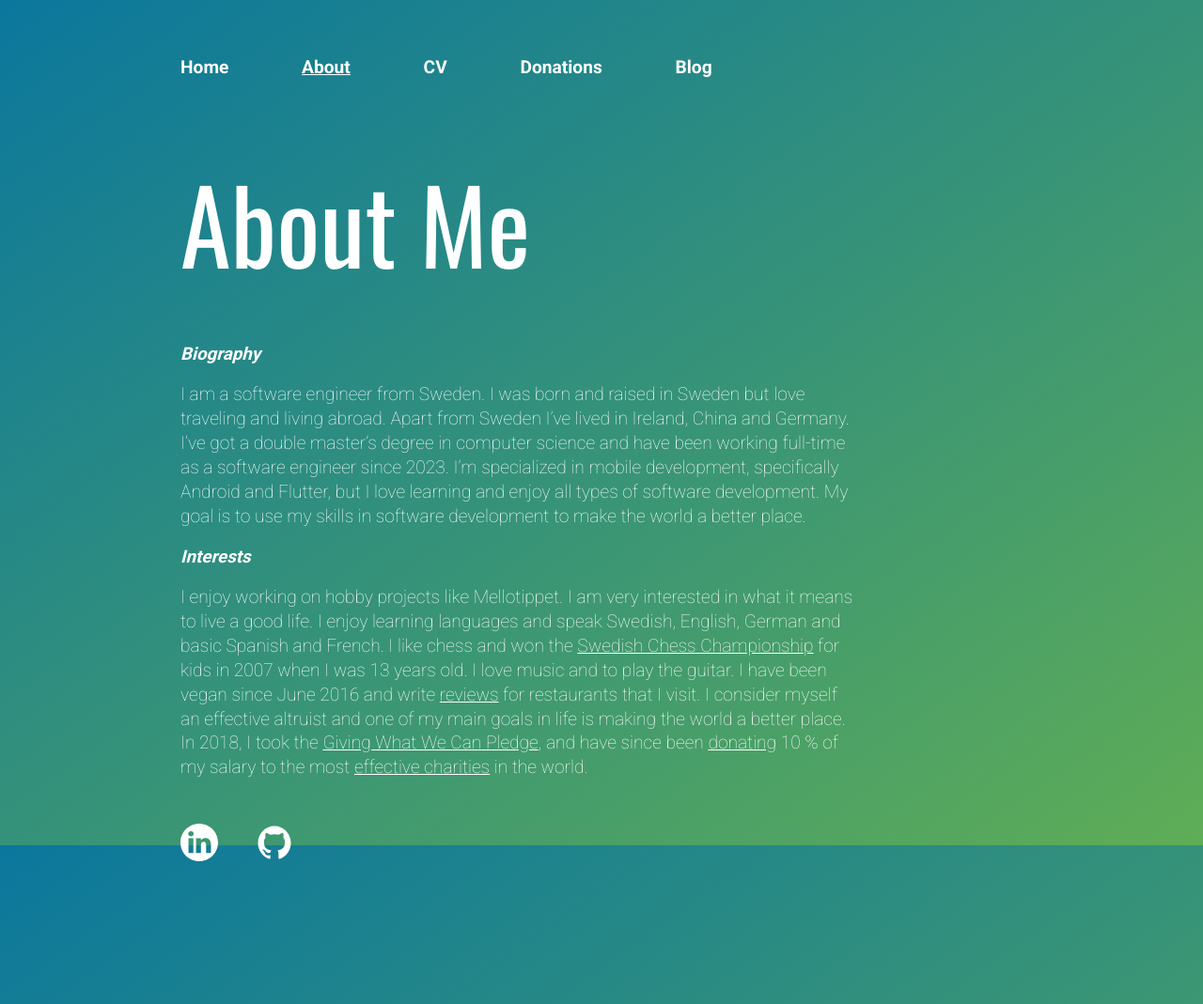
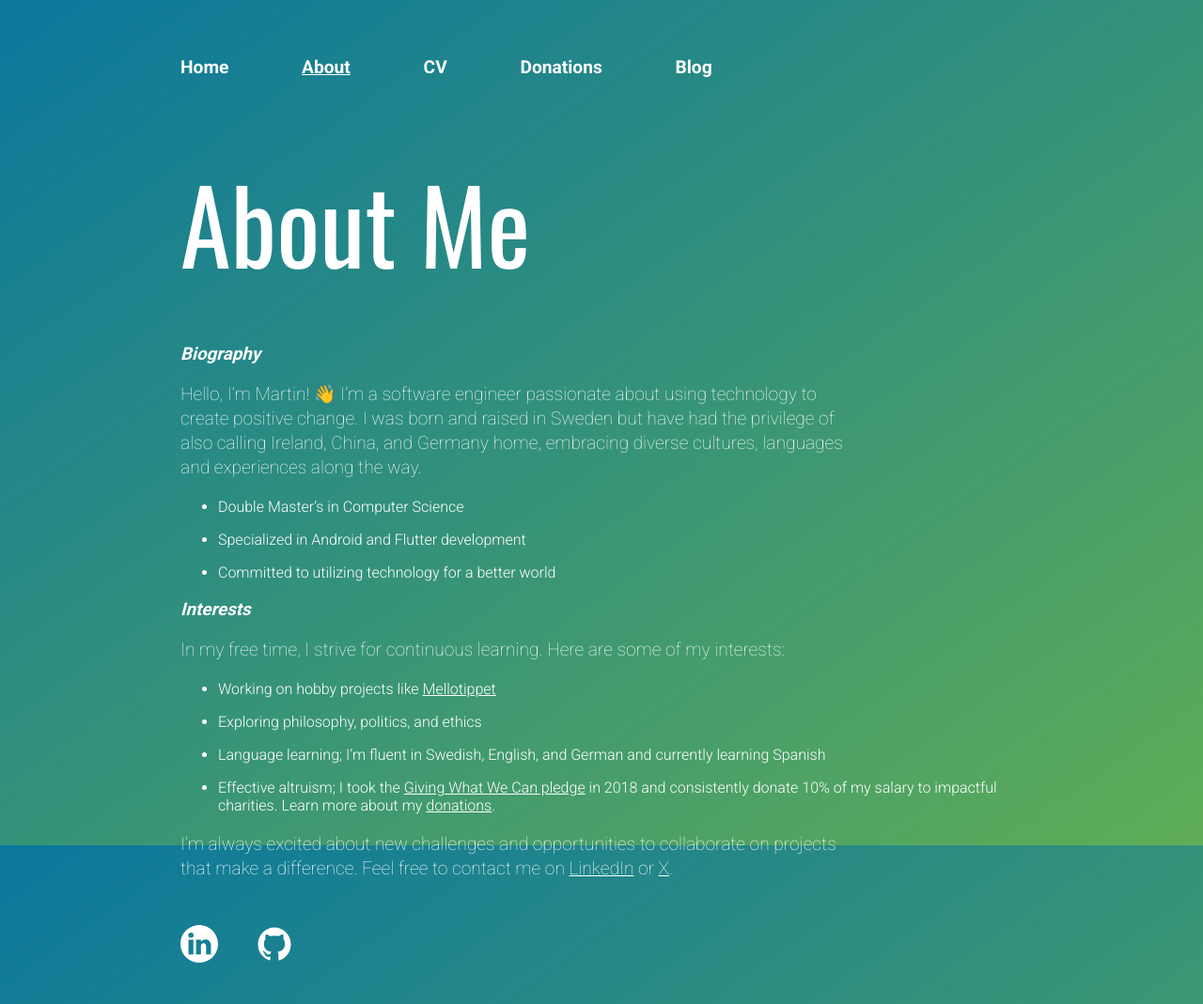
Before and after one commit to molundb/molundb.github.io, a Jekyll site: the page built from about/index.md, in a window 1280 px wide. Shown: the whole page at 94% size. Built offline with Jekyll 4.4.1, drawn with Linux system fonts in a browser that asks for light colours; nearby versions of some CDN libraries.

Commit message:
update about text

```diff
--- a/about/index.md
+++ b/about/index.md
@@ -7,21 +7,31 @@ title: About
 
 ### _Biography_
 
-I am a software engineer from Sweden. I was born and raised in Sweden but
-love traveling and living abroad. Apart from Sweden I've lived in Ireland,
-China and Germany. I've got a double master's degree in computer science and
-have been working full-time as a software engineer since 2023. I'm
-specialized in mobile development, specifically Android and Flutter, but I
-love learning and enjoy all types of software development. My goal is to use
-my skills in software development to make the world a better place.
+Hello, I'm Martin! 👋 I'm a software engineer passionate about using technology
+to create positive change. I was born and raised in Sweden but have had the
+privilege of also calling Ireland, China, and Germany home, embracing diverse
+cultures, languages and experiences along the way.
+
+- Double Master's in Computer Science
+- Specialized in Android and Flutter development
+- Committed to utilizing technology for a better world
 
 ### _Interests_
 
-I enjoy working on hobby projects like Mellotippet. I am very interested in
-what it means to live a good life. I enjoy learning languages and speak
-Swedish, English, German and basic Spanish and French. I like chess and won
-the [Swedish Chess Championship](https://sv.wikipedia.org/wiki/SM_i_schack)
-for kids in 2007 when I was 13 years old. I love music and to play the
-guitar. I have been vegan since June 2016 and write [reviews](https://www.happycow.net/members/profile/Dandido) for restaurants that I visit. I consider myself an effective altruist and one of
-my main goals in life is making the world a better place. In 2018, I took
-the [Giving What We Can Pledge](https://www.givingwhatwecan.org/pledge), and have since been [donating](/donations/) 10 % of my salary to the most [effective charities](https://www.givingwhatwecan.org/choosing-a-charity) in the world.
+In my free time, I strive for continuous learning. Here are some of my
+interests:
+
+- Working on hobby projects like
+  [Mellotippet](https://github.com/molundb/mellotippet)
+- Exploring philosophy, politics, and ethics
+- Language learning; I'm fluent in Swedish, English, and German and currently
+  learning Spanish
+- Effective altruism; I took the
+  [Giving What We Can pledge](https://www.givingwhatwecan.org/pledge) in 2018
+  and consistently donate 10% of my salary to impactful charities. Learn more
+  about my [donations](/donations/).
+
+I'm always excited about new challenges and opportunities to collaborate on
+projects that make a difference. Feel free to contact me on
+[LinkedIn](https://www.linkedin.com/in/martin-lundberg/) or
+[X](https://twitter.com/martinlunddev).
```
